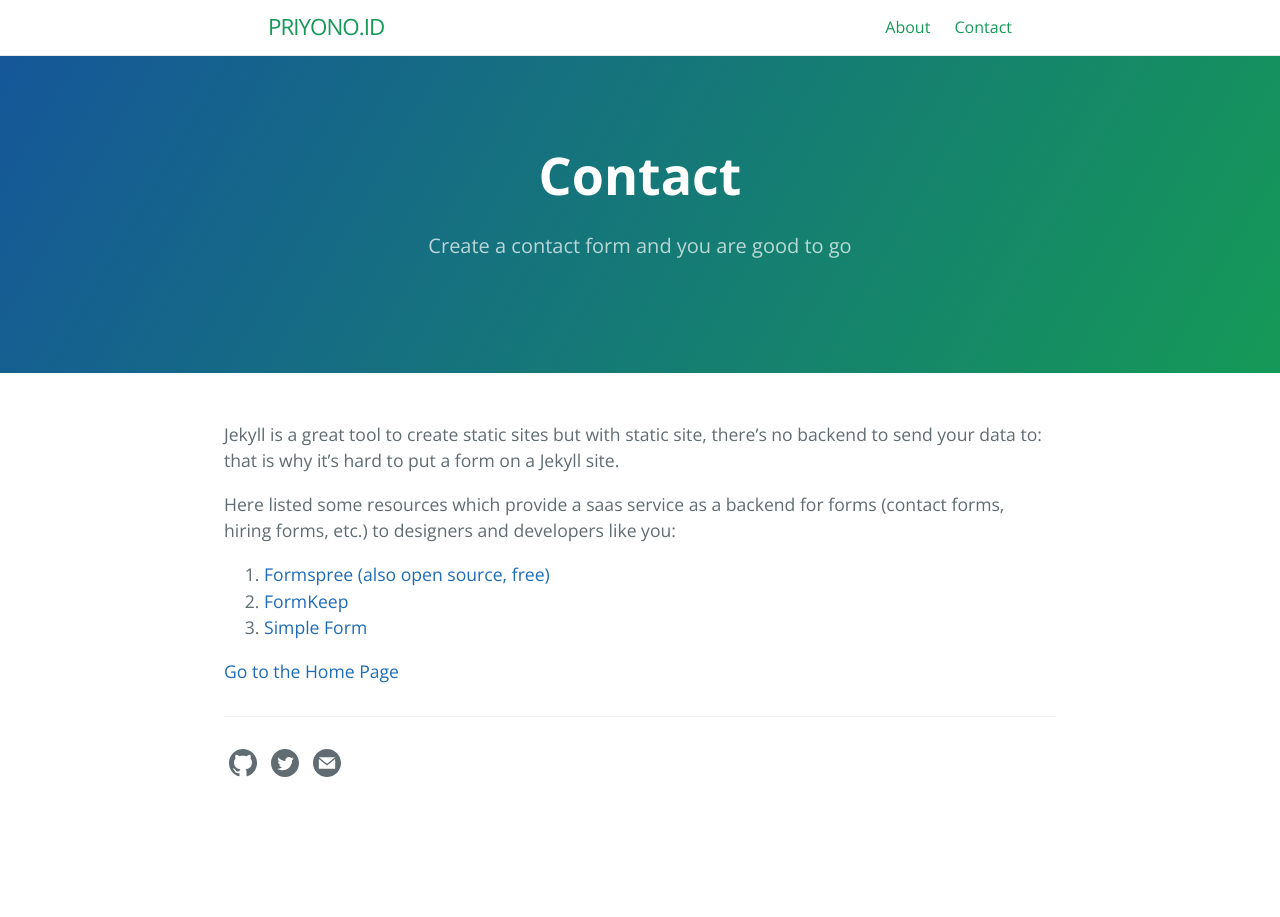
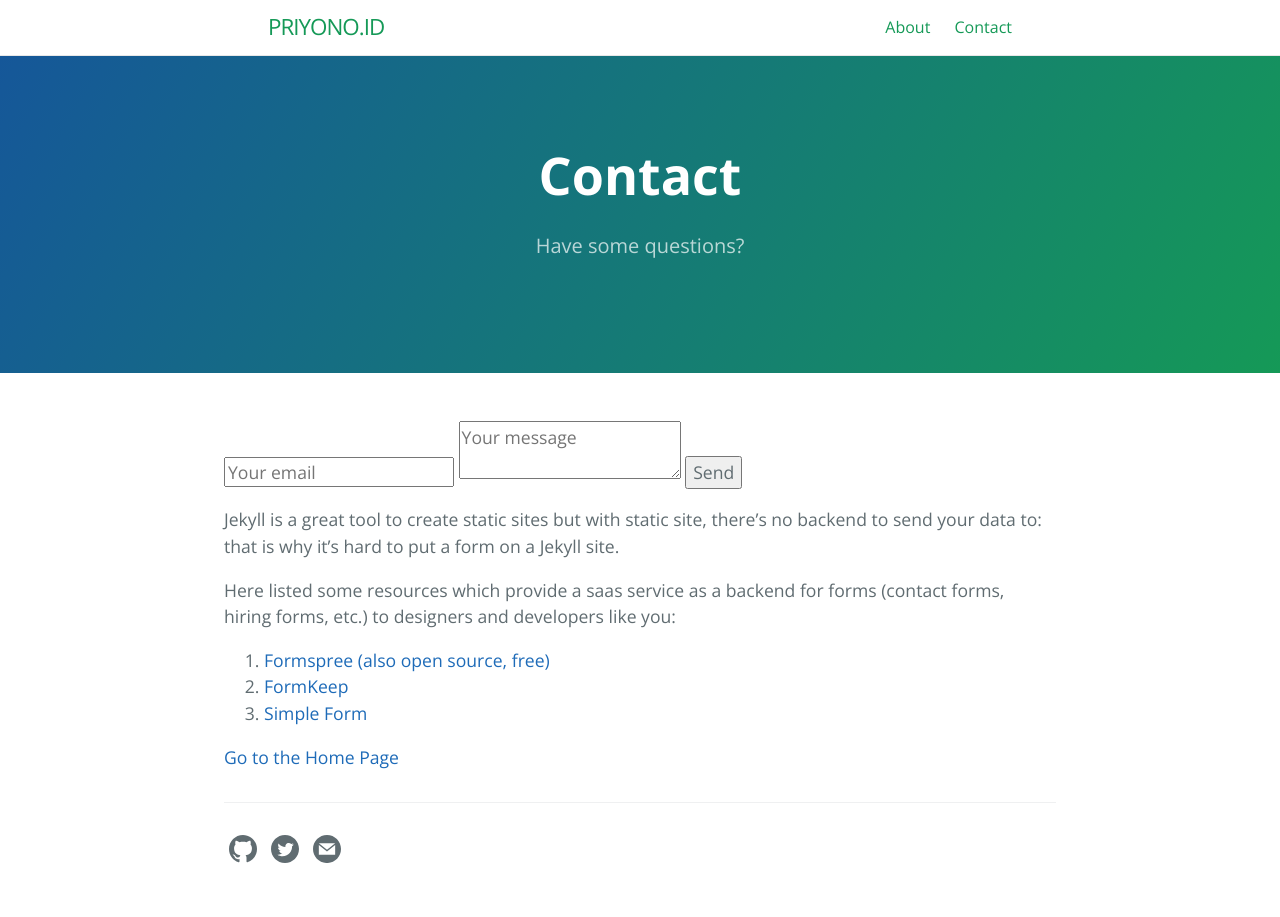
Before and after one commit to agungpriyono/agungpriyono.github.io, a Jekyll site: the page built from contact.md, in a window 1280 px wide. Built offline with Jekyll 4.4.1, drawn with Linux system fonts in a browser that asks for light colours.

Commit message:
Update contact.md

```diff
--- a/contact.md
+++ b/contact.md
@@ -1,8 +1,14 @@
 ---
 layout: page
 title: Contact
-tagline: Create a contact form and you are good to go
+tagline: Have some questions?
 ---
+
+<form method="POST" action="http://formspree.io/iv.agung.ep@outlook.co.id">
+  <input type="email" name="email" placeholder="Your email">
+  <textarea name="message" placeholder="Your message"></textarea>
+  <button type="submit">Send</button>
+</form>
 
 Jekyll is a great tool to create static sites but with static site, there's no backend to send your data to: that is why it's hard to put a form on a Jekyll site.
 
```
